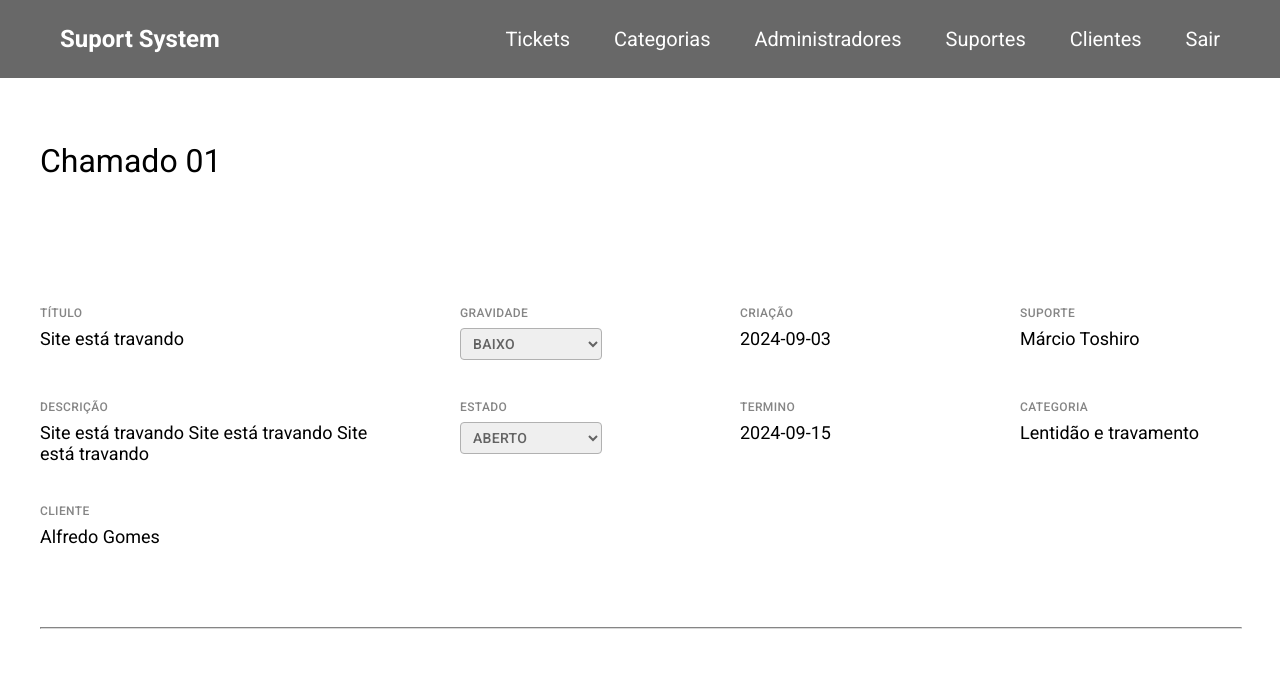
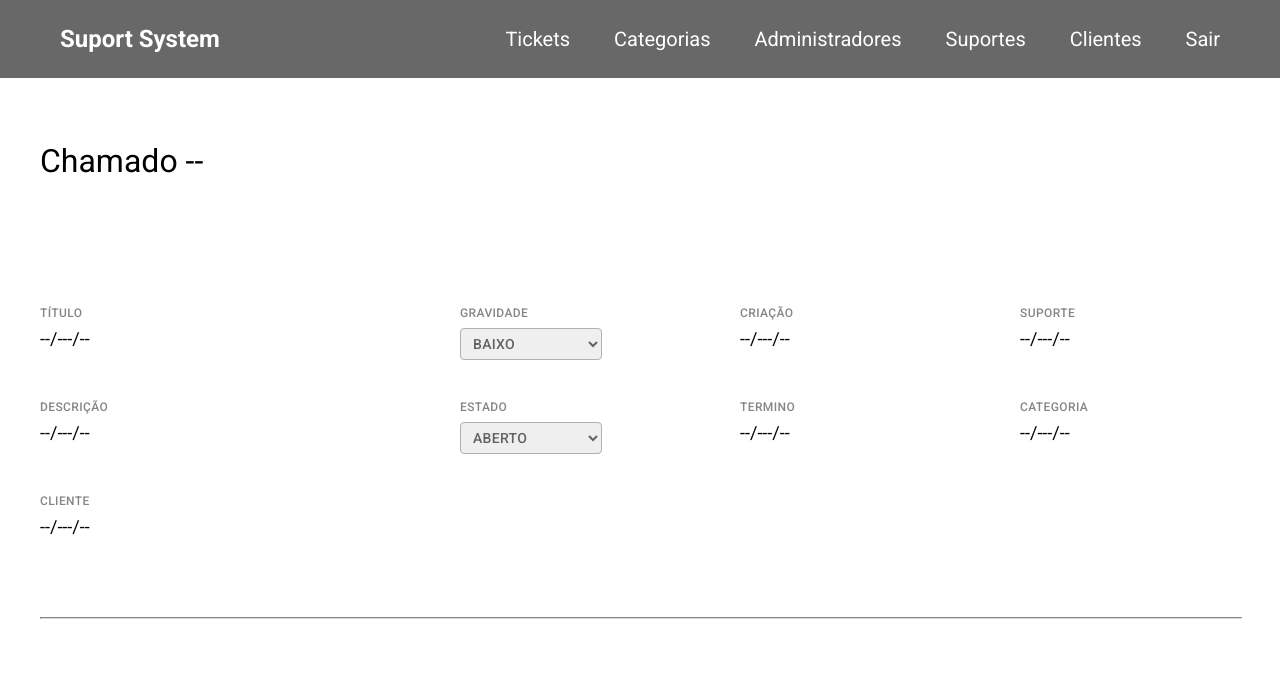
Before and after one commit to silashiuga/Sistema-Help-Desk, a plain HTML site: page src/pages/adminTicketPanel.html in a window 1280 px wide. Shown: the top 696 px of the page. Drawn offline with Linux system fonts and the light colour scheme; no server answers; sample sign-in values are in the browser's storage.

Commit message:
ajuste painel

```diff
--- a/src/pages/adminTicketPanel.html
+++ b/src/pages/adminTicketPanel.html
@@ -31,7 +31,7 @@
     <section class="container">
       <section class="container-title">
         <div>
-          <h1 class="title-page">Chamado 01</h1>
+          <h1 class="title-page">Chamado --</h1>
         </div>
         <div class="container-btn-close">
           <button class="btn-close">FECHAR CHAMADO</button>
@@ -41,7 +41,7 @@
       <section class="container-info">
         <div class="container-title-ticket">
           <p class="title">TÍTULO</p>
-          <p class="title-ticket info">Site está travando</p>
+          <p class="title-ticket info">--/---/--</p>
         </div>
 
         <div class="container-severity">
@@ -55,17 +55,17 @@
 
         <div class="container-date-created">
           <p class="title">CRIAÇÃO</p>
-          <p class="date-created-ticket info">2024-09-03</p>
+          <p class="date-created-ticket info">--/---/--</p>
         </div>
 
         <div class="container-support">
           <p class="title">SUPORTE</p>
-          <p class="support-ticket info">Márcio Toshiro</p>
+          <p class="support-ticket info">--/---/--</p>
         </div>
 
         <div class="container-description">
           <p class="title">DESCRIÇÃO</p>
-          <p class="description-ticket info">Site está travando Site está travando Site está travando </p>
+          <p class="description-ticket info">--/---/--</p>
         </div>
 
 
@@ -81,18 +81,18 @@
 
         <div class="container-date-closed">
           <p class="title">TERMINO</p>
-          <p class="date-closed-ticket info">2024-09-15</p>
+          <p class="date-closed-ticket info">--/---/--</p>
         </div>
 
 
         <div class="container-category">
           <p class="title">CATEGORIA</p>
-          <p class="category-ticket info">Lentidão e travamento</p>
+          <p class="category-ticket info">--/---/--</p>
         </div>
 
         <div class="container-client">
           <p class="title">CLIENTE</p>
-          <p class="cliente-ticket info">Alfredo Gomes</p>
+          <p class="cliente-ticket info">--/---/--</p>
         </div>
 
       </section>
```
Also changed, not shown: src/pages/supportTicketPanel.html (+8 -8 lines).
